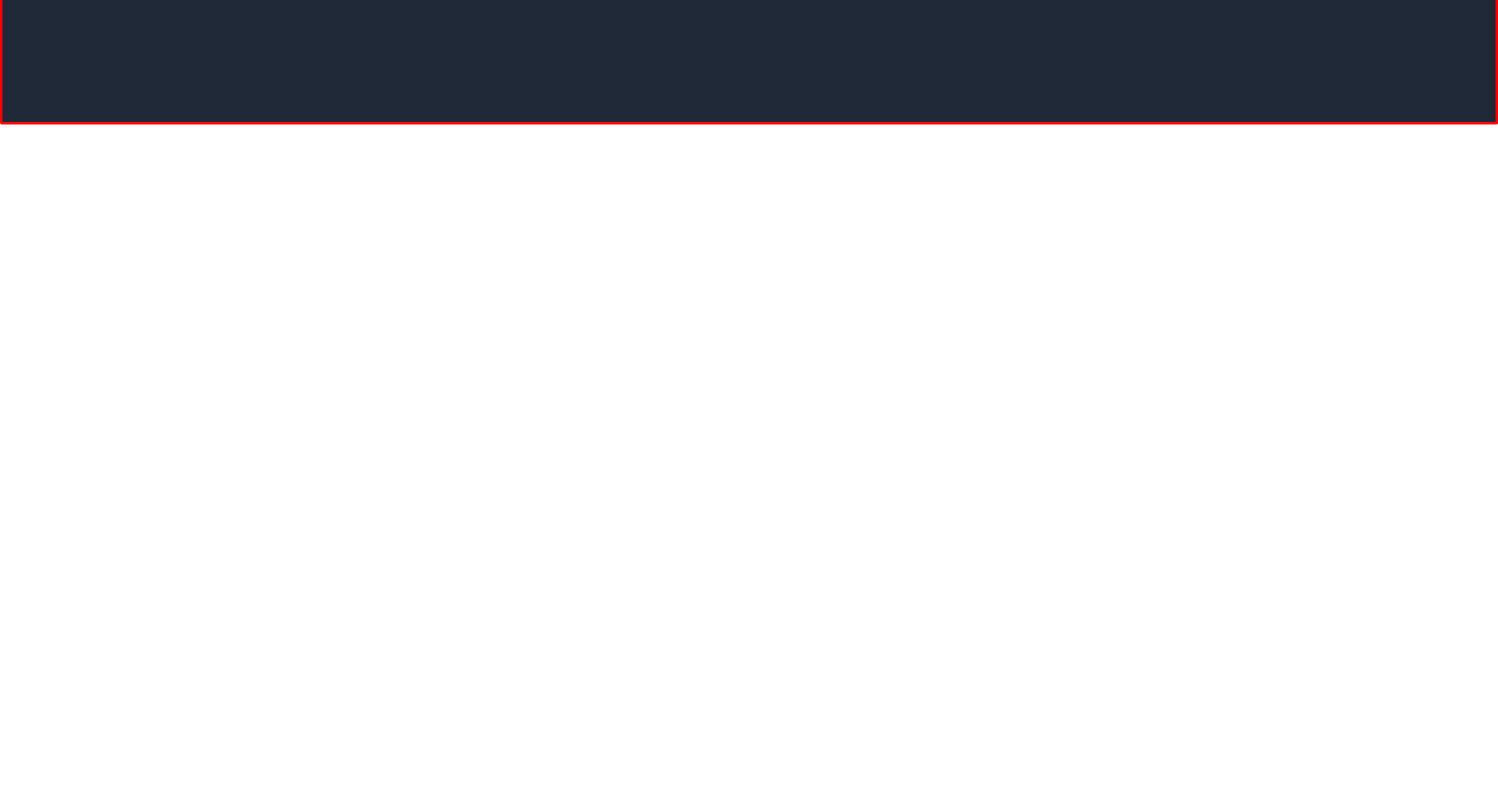
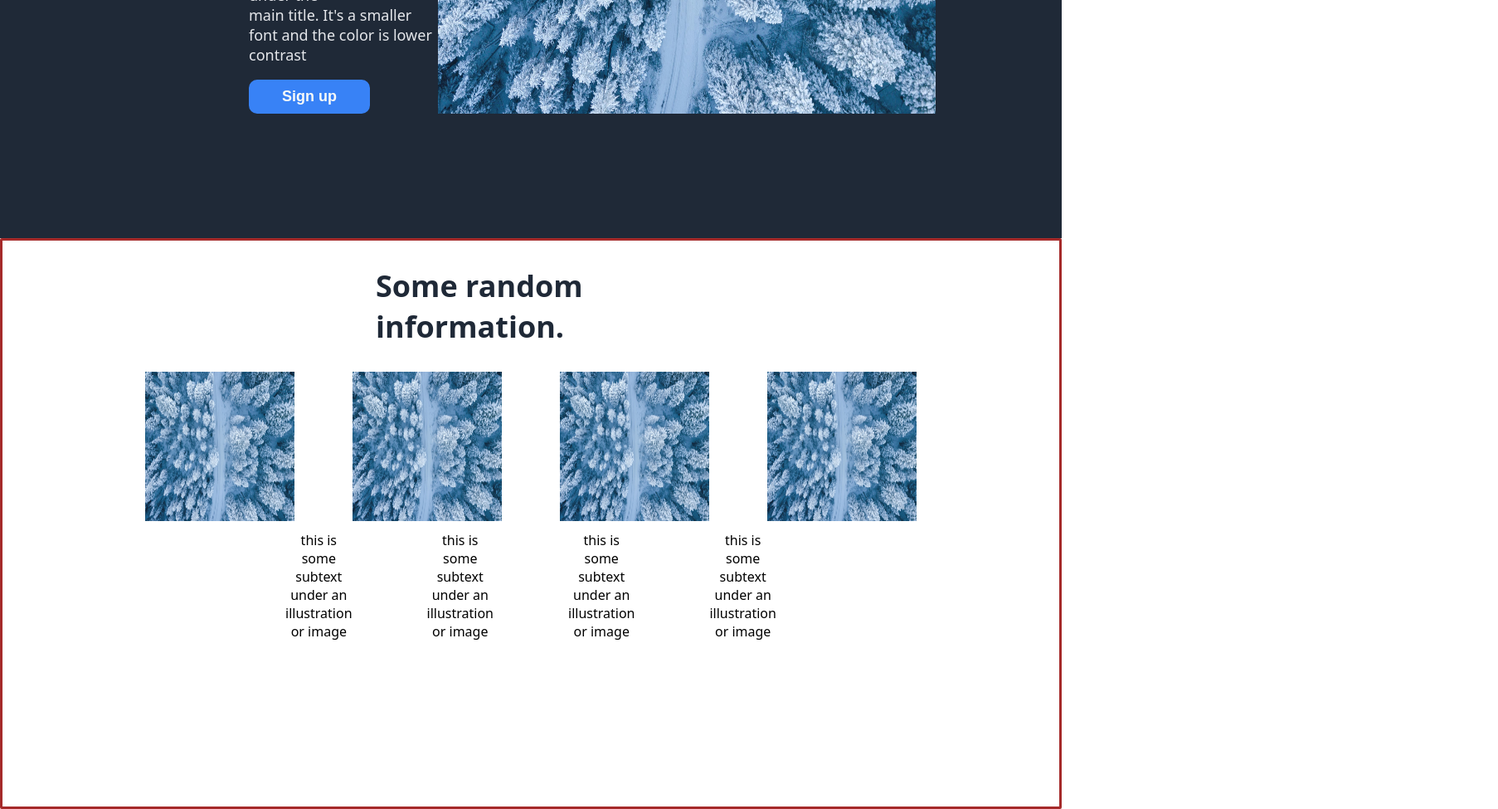
Before and after one commit to pookzy/odin-landing-page, a plain HTML site: page index.html in a window 1280 px wide. Shown: the part 559-1534 px from the top of the page at 83% size, 1806 px wide, since content can reach past the window. Before the commit the page ends 800 px from the top, so only its background shows below. Drawn offline with Linux system fonts and the light colour scheme.

Commit message:
feat: add main content section with media

```diff
--- a/index.html
+++ b/index.html
@@ -27,5 +27,20 @@
                     <img src="images/snow-street-tree.jpg" alt="Aerial Photography of Snow Covered Trees" width="600px">
             </div>
         </div>
+        <div class="main-content">
+            <h2> Some random information.</h2>
+            <div class="small-pictures">
+                <img src="images/snow-street-tree.jpg" alt="Aerial Photography of snow covered Trees" width="180px" height="180px">
+                <img src="images/snow-street-tree.jpg" alt="Aerial Photography of snow covered Trees" width="180px" height="180px">
+                <img src="images/snow-street-tree.jpg" alt="Aerial Photography of snow covered Trees" width="180px" height="180px">
+                <img src="images/snow-street-tree.jpg" alt="Aerial Photography of snow covered Trees" width="180px" height="180px">
+            </div>
+            <div class="small-text">
+                <div class="test-text">this is some subtext under an illustration or image</div>
+                <div class="test-text">this is some subtext under an illustration or image</div>
+                <div class="test-text">this is some subtext under an illustration or image</div>
+                <div class="test-text">this is some subtext under an illustration or image</div>
+            </div>
+        </div>
     </body>
 </html>
--- a/style.css
+++ b/style.css
@@ -2,6 +2,7 @@ body {
     font-family: system-ui, -apple-system, BlinkMacSystemFont, 'Segoe UI', Roboto, Oxygen, Ubuntu, Cantarell, 'Open Sans', 'Helvetica Neue', sans-serif;
     margin: 0;
     display: flex;
+    flex-direction: column;
 
 }
 
@@ -13,10 +14,6 @@ body {
     background-color: #1F2937;
     padding-left: 300px;
     padding-right: 300px;
-
-    border-style: solid;
-    border-color: red;
-    border-radius: 2px;
 }
 
 .header {
@@ -83,3 +80,42 @@ button {
 .hero-secondary span {
     display: block;
 }
+
+.main-content {
+    display: flex;
+    flex-direction: column;
+    align-items: center;
+    padding-left: 450px;
+    padding-right: 450px;
+    padding-bottom: 200px;
+
+    border-style: solid;
+    border-color: brown;
+    border-radius: 2px;
+}
+
+h2 {
+    font-size: 36px;
+    color: #1F2937;
+    font-weight: 900;
+}
+
+.small-pictures {
+    display: flex;
+    align-self: stretch;
+    justify-content: center;
+    gap: 70px;
+    padding-bottom: 12px;
+}
+
+.small-text {
+    display: flex;
+    align-self: stretch;
+    justify-content: center;
+    gap: 90px;
+}
+
+.test-text {
+    width: 160px;
+    text-align: center;
+}
```
